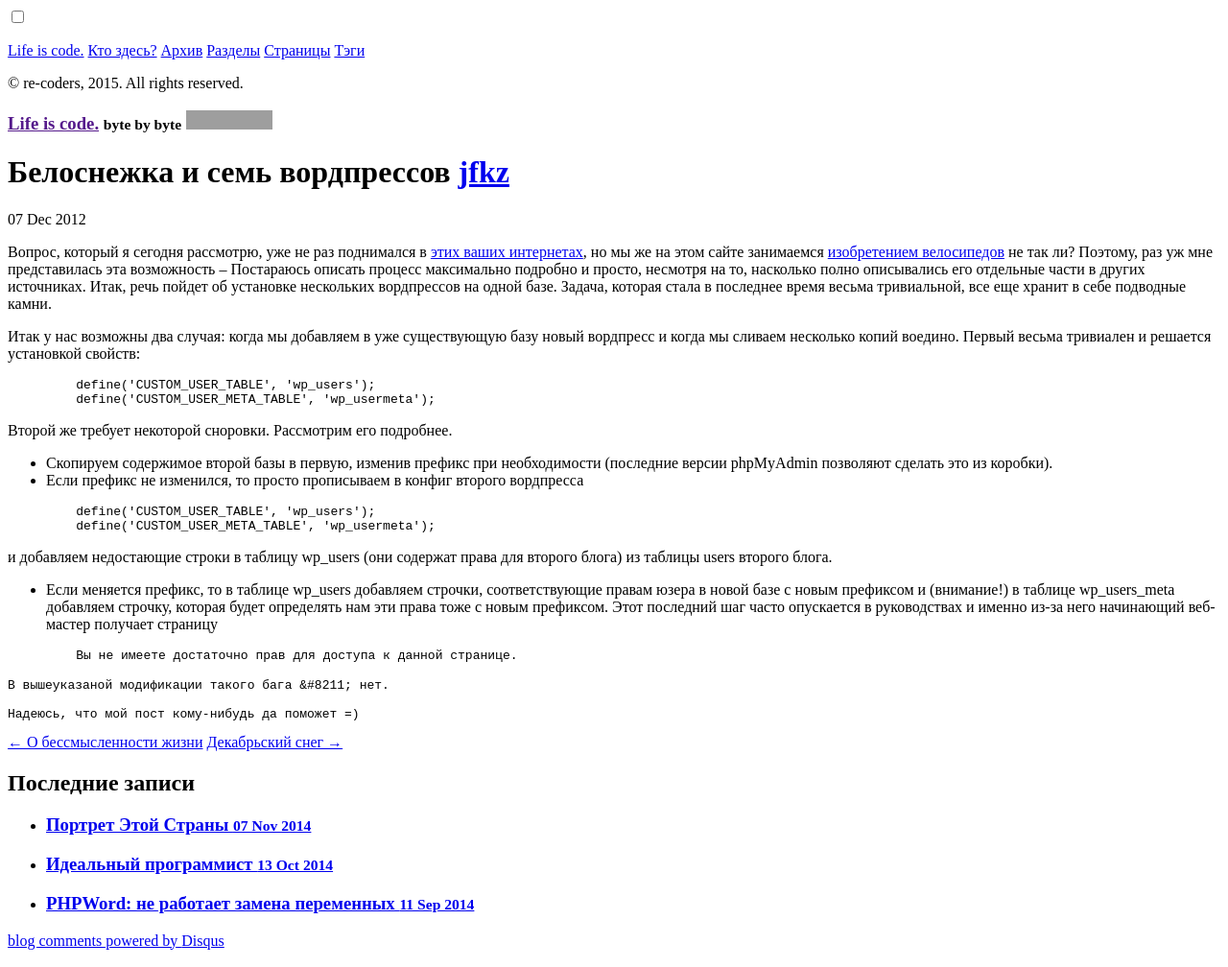
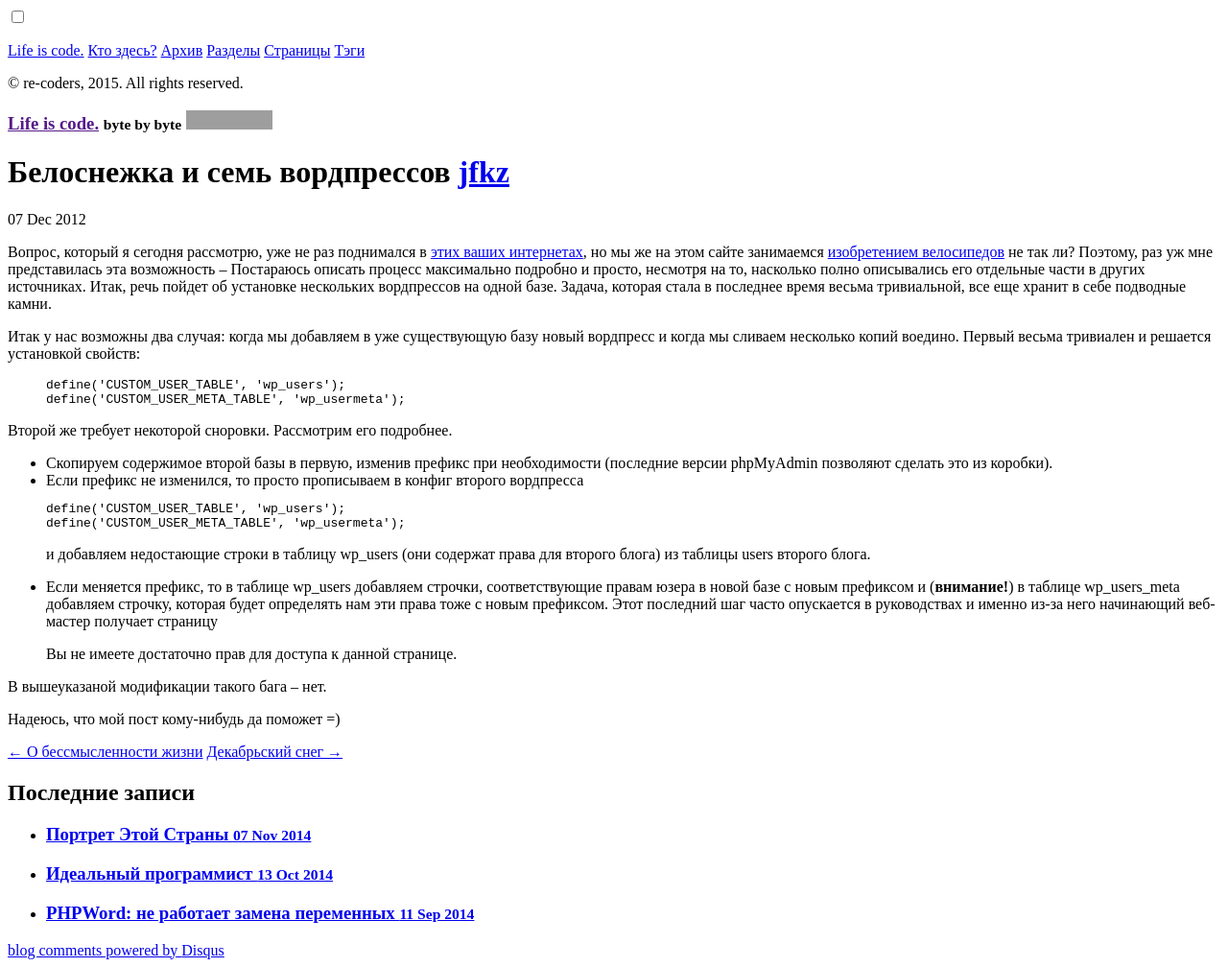
Before and after one commit to recoders/blog, a Jekyll site: the page built from _posts/2012-12-07-cinderella-and-wordpress.md, in a window 1280 px wide. Shown: the whole page at 96% size. Built offline with Jekyll 4.4.1, drawn with Linux system fonts in a browser that asks for light colours; comment, search, counter and statistics services are not loaded; grey boxes are pictures that could not be loaded.

Commit message:
Markdown fixes

```diff
--- a/_posts/2012-12-07-cinderella-and-wordpress.md
+++ b/_posts/2012-12-07-cinderella-and-wordpress.md
@@ -16,26 +16,25 @@ tags:
 Итак у нас возможны два случая: когда мы добавляем в уже существующую базу новый вордпресс и когда мы сливаем несколько копий воедино.
 Первый весьма тривиален и решается установкой свойств:
 {% highlight php %}
-    define('CUSTOM_USER_TABLE', 'wp_users');
-    define('CUSTOM_USER_META_TABLE', 'wp_usermeta');
+define('CUSTOM_USER_TABLE', 'wp_users');
+define('CUSTOM_USER_META_TABLE', 'wp_usermeta');
 {% endhighlight %}
 
 Второй же требует некоторой сноровки. Рассмотрим его подробнее.
 
   * Скопируем содержимое второй базы в первую, изменив префикс при необходимости (последние версии phpMyAdmin позволяют сделать это из коробки).
   * Если префикс не изменился, то просто прописываем в конфиг второго вордпресса
-{% highlight php %}
-    define('CUSTOM_USER_TABLE', 'wp_users');
-    define('CUSTOM_USER_META_TABLE', 'wp_usermeta');
-{% endhighlight %}
- и добавляем недостающие строки в таблицу wp_users (они содержат права для второго блога) из таблицы users второго блога.
-  * Если меняется префикс, то в таблице wp\_users добавляем строчки, соответствующие правам юзера в новой базе с новым префиксом и (внимание!)
+    <pre>
+define('CUSTOM_USER_TABLE', 'wp_users');
+define('CUSTOM_USER_META_TABLE', 'wp_usermeta');
+    </pre>
+и добавляем недостающие строки в таблицу wp_users (они содержат права для второго блога) из таблицы users второго блога.
+  * Если меняется префикс, то в таблице wp\_users добавляем строчки, соответствующие правам юзера в новой базе с новым префиксом и (**внимание!**)
 в таблице wp\_users_meta добавляем строчку, которая будет определять нам эти права тоже с новым префиксом.
 Этот последний шаг часто опускается в руководствах и именно из-за него начинающий веб-мастер получает страницу
-{% highlight html %}
+
     Вы не имеете достаточно прав для доступа к данной странице.
-{% endhighlight %}
 
-    В вышеуказаной модификации такого бага &#8211; нет.
+В вышеуказаной модификации такого бага &#8211; нет.
 
-    Надеюсь, что мой пост кому-нибудь да поможет =)
+Надеюсь, что мой пост кому-нибудь да поможет =)
```
Also changed, not shown: _posts/2012-12-04-o-bessmy-slennosti-zhizni.md (+5 -5 lines).
